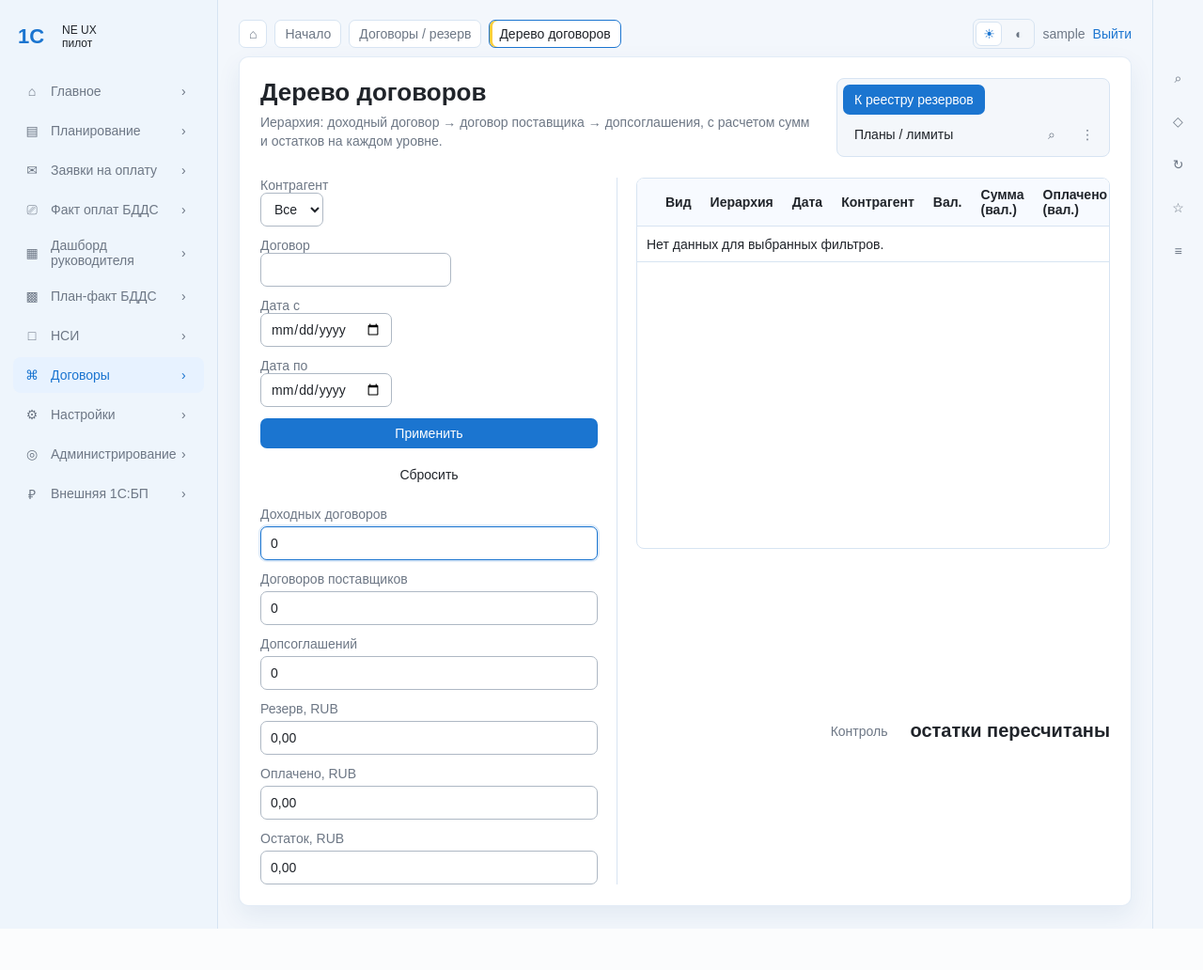
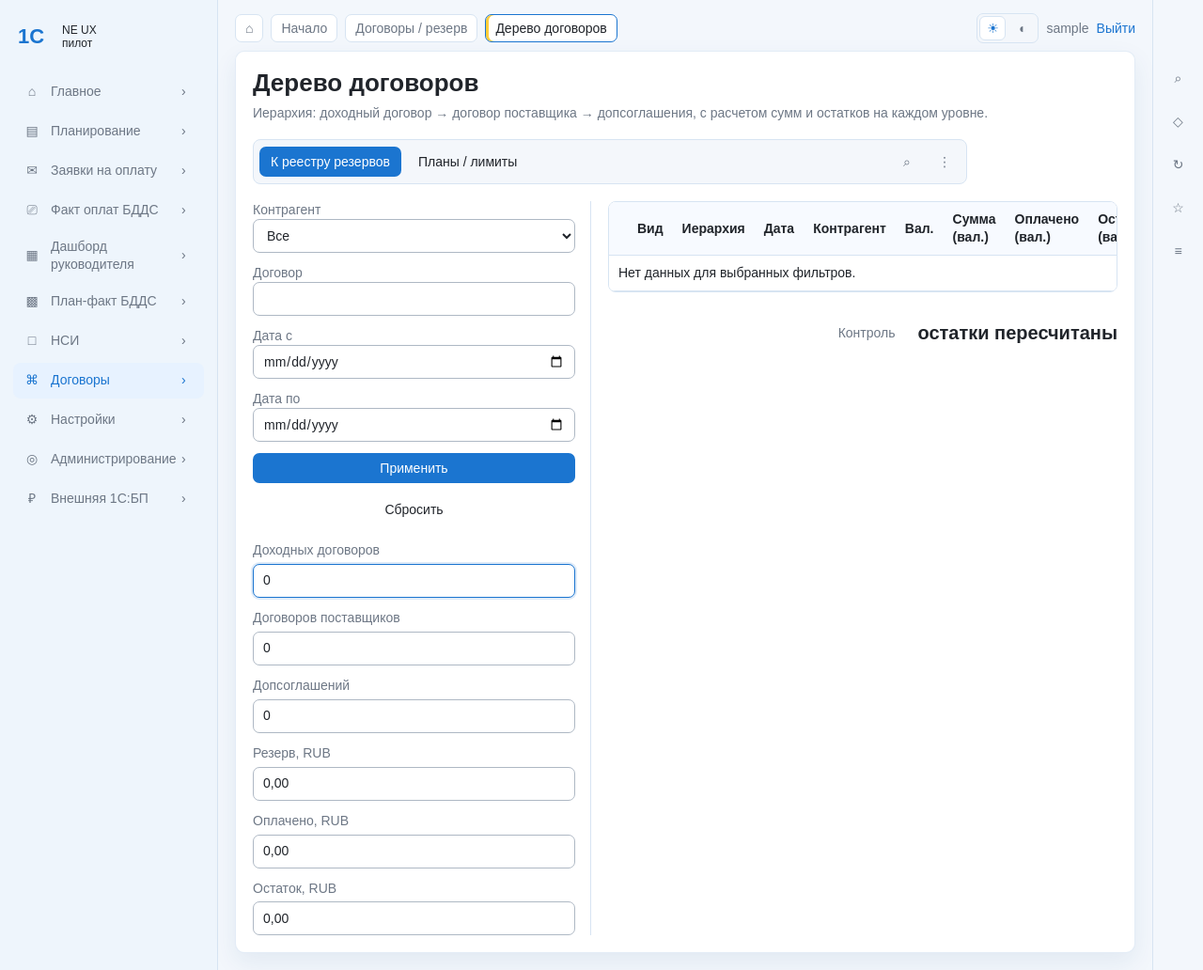
Before and after one commit to vldsmelov/neux1c, a Django app: page /contracts/tree/ in a window 1280 px wide. Shown: the whole page at 94% size. Before the commit the page ends 988 px from the top, so only its background shows below. Run offline with Django 5.2, Linux system fonts and the light colour scheme; the visitor is signed in with stand-in values (Sample User, id 1); data comes from the database, SQL or seed files in the repository; data that the repository does not hold is empty.

Commit message:
feat(ui): polish layouts and normalize form/table styling

```diff
--- a/templates/core/base.html
+++ b/templates/core/base.html
@@ -27,7 +27,9 @@
             color: var(--app-text);
             font-family: Arial, Helvetica, sans-serif;
             font-size: 14px;
+            line-height: 1.35;
             letter-spacing: 0;
+            overflow-x: hidden;
         }
 
         a {
@@ -35,7 +37,10 @@
             text-decoration: none;
         }
 
-        button, input, select {
+        button,
+        input,
+        select,
+        textarea {
             font: inherit;
         }
 
@@ -111,13 +116,13 @@
 
         .app-main {
             min-width: 0;
-            padding: 20px 0 24px;
+            padding: 14px 0 18px;
         }
 
         .app-tabs {
             display: flex;
             gap: 8px;
-            padding: 0 22px 8px;
+            padding: 0 18px 8px;
             min-height: 38px;
             align-items: center;
             overflow-x: auto;
@@ -190,25 +195,26 @@
             background: transparent;
             color: var(--app-primary);
             padding: 0;
-            cursor: default;
+            cursor: pointer;
         }
 
         .app-workarea {
-            margin: 0 22px;
+            margin: 0 18px;
             background: var(--app-surface);
             border: 1px solid rgba(215, 228, 242, 0.7);
             border-radius: 10px;
-            min-height: calc(100vh - 72px);
+            min-height: 0;
             box-shadow: var(--app-shadow);
-            padding: 22px;
+            padding: 18px;
         }
 
         .app-page-head {
             display: flex;
             justify-content: space-between;
             gap: 18px;
-            align-items: flex-start;
-            margin-bottom: 22px;
+            align-items: flex-end;
+            flex-wrap: wrap;
+            margin-bottom: 18px;
         }
 
         .app-title {
@@ -230,10 +236,15 @@
             border-radius: var(--app-radius);
             display: flex;
             align-items: center;
-            gap: 4px;
+            gap: 6px;
             padding: 6px;
             min-height: 46px;
             flex-wrap: wrap;
+        }
+
+        .app-page-head .command-bar {
+            flex: 1 1 420px;
+            max-width: 760px;
         }
 
         .command-button,
@@ -249,7 +260,7 @@
             justify-content: center;
             gap: 8px;
             padding: 0 11px;
-            cursor: default;
+            cursor: pointer;
             white-space: nowrap;
         }
 
@@ -274,13 +285,15 @@
 
         .document-grid {
             display: grid;
-            grid-template-columns: minmax(300px, 380px) minmax(0, 1fr);
-            gap: 20px;
+            grid-template-columns: minmax(300px, 360px) minmax(0, 1fr);
+            gap: 18px;
+            align-items: start;
         }
 
         .form-panel {
             border-right: 1px solid var(--app-border);
-            padding-right: 20px;
+            padding-right: 16px;
+            align-self: start;
         }
 
         .form-stack {
@@ -295,15 +308,127 @@
 
         .field-control,
         .field-control-select {
-            height: 36px;
+            min-height: 36px;
             border: 1px solid #aeb8c4;
             border-radius: 7px;
             background: var(--app-control);
             color: var(--app-text);
+            padding: 0 10px;
+            width: 100%;
+            max-width: 100%;
+        }
+
+        div.field-control,
+        div.field-control-select {
             display: flex;
             align-items: center;
-            padding: 0 10px;
             justify-content: space-between;
+        }
+
+        input.field-control,
+        select.field-control-select {
+            display: block;
+        }
+
+        textarea.field-control {
+            min-height: 120px;
+            padding: 10px;
+            resize: vertical;
+            line-height: 1.35;
+        }
+
+        .field-control-sm,
+        .field-control-select-sm {
+            min-height: 30px;
+            height: 30px;
+            padding: 0 8px;
+            font-size: 13px;
+        }
+
+        .toolbar-label {
+            margin: 0 6px 0 0;
+            white-space: nowrap;
+            color: var(--app-muted);
+        }
+
+        .toolbar-select-sm {
+            width: 120px;
+            max-width: 120px;
+        }
+
+        .toolbar-select-md {
+            width: 200px;
+            max-width: 200px;
+        }
+
+        .panel-stack-top {
+            margin-top: 18px;
+        }
+
+        .panel-stack-top-lg {
+            margin-top: 22px;
+        }
+
+        .table-wrap-top {
+            margin-top: 10px;
+        }
+
+        .table-narrow {
+            min-width: 320px;
+        }
+
+        .form-stack-compact {
+            display: grid;
+            gap: 6px;
+        }
+
+        .login-form {
+            max-width: 420px;
+        }
+
+        .inline-form-row {
+            display: flex;
+            gap: 8px;
+            align-items: center;
+            flex-wrap: wrap;
+        }
+
+        .inline-form-row .command-button,
+        .inline-form-row .command-button-primary {
+            min-height: 30px;
+        }
+
+        .inline-input-120 {
+            width: 120px;
+            max-width: 120px;
+        }
+
+        .inline-input-132 {
+            width: 132px;
+            max-width: 132px;
+        }
+
+        .inline-input-180 {
+            width: 180px;
+            max-width: 180px;
+        }
+
+        .inline-input-210 {
+            width: 210px;
+            max-width: 210px;
+        }
+
+        .muted-text {
+            color: var(--app-muted);
+        }
+
+        .tree-indent {
+            display: inline-block;
+            padding-left: var(--indent, 0px);
+        }
+
+        .vgo-row {
+            background: #fffaf0;
         }
 
         .field-control.is-focused {
@@ -440,7 +565,7 @@
             display: grid;
             grid-template-columns: repeat(4, minmax(0, 1fr));
             gap: 10px;
-            margin-bottom: 14px;
+            margin-bottom: 12px;
         }
 
         .metric-cell {
@@ -482,6 +607,12 @@
 
         .mobile-nav {
             display: none;
+            scrollbar-width: none;
+            -ms-overflow-style: none;
+        }
+
+        .mobile-nav::-webkit-scrollbar {
+            display: none;
         }
 
         @media (max-width: 1040px) {
@@ -515,7 +646,7 @@
                 border-right: 0;
                 border-bottom: 1px solid var(--app-border);
                 padding-right: 0;
-                padding-bottom: 18px;
+                padding-bottom: 16px;
             }
 
             .metric-strip {
@@ -532,6 +663,10 @@
 
             .app-page-head {
                 display: grid;
+            }
+
+            .app-page-head .command-bar {
+                max-width: 100%;
             }
 
             .app-title {
--- a/templates/core/contracts_tree.html
+++ b/templates/core/contracts_tree.html
@@ -52,7 +52,7 @@
                 <a class="command-button" href="/contracts/tree/">Сбросить</a>
             </form>
 
-            <div class="form-stack" style="margin-top: 18px;">
+            <div class="form-stack panel-stack-top">
                 <div>
                     <div class="field-label">Доходных договоров</div>
                     <div class="field-control is-focused">{{ summary.customers }}</div>
@@ -104,7 +104,7 @@
                             <tr>
                                 <td><span class="fake-checkbox"></span></td>
                                 <td><span class="badge">{{ row.kind_label }}</span></td>
-                                <td><span style="padding-left: {{ row.indent_px }}px; display: inline-block;">{{ row.display_name }}</span></td>
+                                <td><span class="tree-indent" style="--indent: {{ row.indent_px }}px;">{{ row.display_name }}</span></td>
                                 <td>{% if row.date %}{{ row.date|date:"d.m.Y" }}{% else %}—{% endif %}</td>
                                 <td>{{ row.counterparty_name }}</td>
                                 <td>{{ row.currency_code }}</td>
--- a/templates/core/external_accounting.html
+++ b/templates/core/external_accounting.html
@@ -75,10 +75,10 @@
                                 <td>{{ row.remaining_amount }} {{ row.contract.currency.code }}</td>
                                 <td>
                                     {% if row.remaining_amount > 0 %}
-                                        <form method="post" style="display: flex; gap: 8px; align-items: center;">
+                                        <form method="post" class="inline-form-row">
                                             {% csrf_token %}
                                             <input type="hidden" name="contract_id" value="{{ row.contract.id }}">
-                                            <input class="field-control" name="amount" value="{{ row.remaining_amount }}" style="width: 132px;">
+                                            <input class="field-control inline-input-132" name="amount" value="{{ row.remaining_amount }}">
                                             <button class="command-button-primary" type="submit">Оплатить</button>
                                         </form>
                                     {% else %}
--- a/templates/core/manager_dashboard.html
+++ b/templates/core/manager_dashboard.html
@@ -14,8 +14,8 @@
             <p class="app-subtitle">Остатки лимитов, топ превышений и текущие статусы заявок на оплату.</p>
         </div>
         <form class="command-bar" method="get">
-            <label class="field-label" for="year" style="margin: 0 8px 0 0;">Период</label>
-            <select class="field-control-select" id="year" name="year" style="width: 120px;">
+            <label class="toolbar-label" for="year">Период</label>
+            <select class="field-control-select toolbar-select-sm" id="year" name="year">
                 {% for year in years %}
                     <option value="{{ year }}" {% if selected_year == year %}selected{% endif %}>{{ year }}</option>
                 {% endfor %}
--- a/templates/core/plan_fact_report.html
+++ b/templates/core/plan_fact_report.html
@@ -69,7 +69,7 @@
                 <a class="command-button" href="/reports/plan-fact/">Сбросить</a>
             </form>
 
-            <div class="form-stack" style="margin-top: 18px;">
+            <div class="form-stack panel-stack-top">
                 <div>
                     <div class="field-label">Статей в отчете</div>
                     <div class="field-control is-focused">{{ summary.articles }}</div>
@@ -117,7 +117,7 @@
                     </thead>
                     <tbody>
                         {% for row in rows %}
-                            <tr {% if row.is_internal_turnover %}style="background: #fffaf0;"{% endif %}>
+                            <tr{% if row.is_internal_turnover %} class="vgo-row"{% endif %}>
                                 <td><span class="fake-checkbox"></span></td>
                                 <td>{{ row.article.code }} · {{ row.article.name }}</td>
                                 <td>
--- a/templates/core/planning_limits.html
+++ b/templates/core/planning_limits.html
@@ -71,7 +71,7 @@
                     <div>
                         <div class="field-label">Разбивка по месяцам</div>
                         <div class="data-table-wrap">
-                            <table class="data-table" style="min-width: 320px;">
+                            <table class="data-table table-narrow">
                                 <tbody>
                                     <tr><td>Январь</td><td><input class="field-control" name="month_1" value="100000.00"></td></tr>
                                     <tr><td>Февраль</td><td><input class="field-control" name="month_2" value="100000.00"></td></tr>
@@ -102,7 +102,7 @@
                         <input class="field-control" id="comment" name="comment" value="Пилотный лимит">
                     </div>
                 </form>
-                <div class="form-stack" style="margin-top: 22px;">
+                <div class="form-stack panel-stack-top-lg">
                     <h2 class="section-title">Корректировка лимита</h2>
                     <form method="post" class="form-stack">
                         {% csrf_token %}
@@ -126,7 +126,7 @@
                         <div>
                             <div class="field-label">Новая разбивка по месяцам</div>
                             <div class="data-table-wrap">
-                                <table class="data-table" style="min-width: 320px;">
+                                <table class="data-table table-narrow">
                                     <tbody>
                                         <tr><td>Январь</td><td><input class="field-control" name="adjustment_month_1" value="110000.00"></td></tr>
                                         <tr><td>Февраль</td><td><input class="field-control" name="adjustment_month_2" value="110000.00"></td></tr>
--- a/templates/core/workspace.html
+++ b/templates/core/workspace.html
@@ -77,7 +77,7 @@
                 <button class="icon-button" type="button">⋮</button>
             </div>
 
-            <div class="data-table-wrap" style="margin-top: 10px;">
+            <div class="data-table-wrap table-wrap-top">
                 <table class="data-table">
                     <thead>
                         <tr>
--- a/templates/registration/login.html
+++ b/templates/registration/login.html
@@ -25,7 +25,7 @@
         </aside>
 
         <section class="data-panel">
-            <form method="post" class="form-stack" style="max-width: 420px;">
+            <form method="post" class="form-stack login-form">
                 {% csrf_token %}
                 {% if form.errors %}
                     <div class="badge badge-danger">Неверный логин или пароль</div>
@@ -38,7 +38,7 @@
                     <label class="field-label" for="{{ form.password.id_for_label }}">Пароль</label>
                     <input class="field-control" id="{{ form.password.id_for_label }}" name="{{ form.password.html_name }}" type="password">
                 </div>
-                <button class="command-button-primary" type="submit" style="width: fit-content;">Войти</button>
+                <button class="command-button-primary" type="submit">Войти</button>
             </form>
         </section>
     </div>
```
Also changed, not shown: templates/core/integration_requests.html (+6 -6 lines), templates/core/payment_facts.html (+5 -5 lines).
